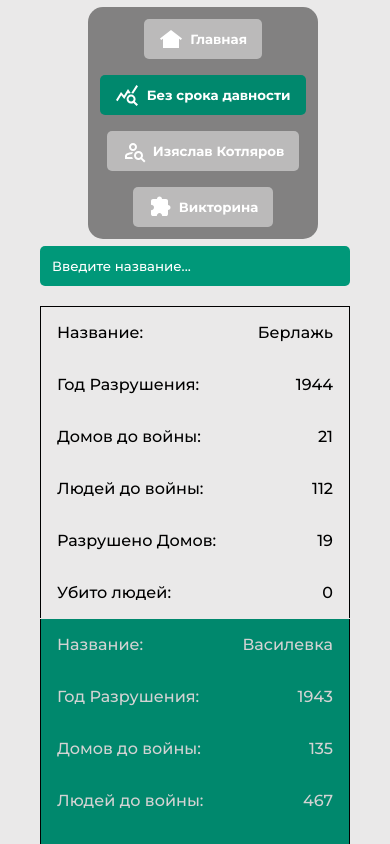
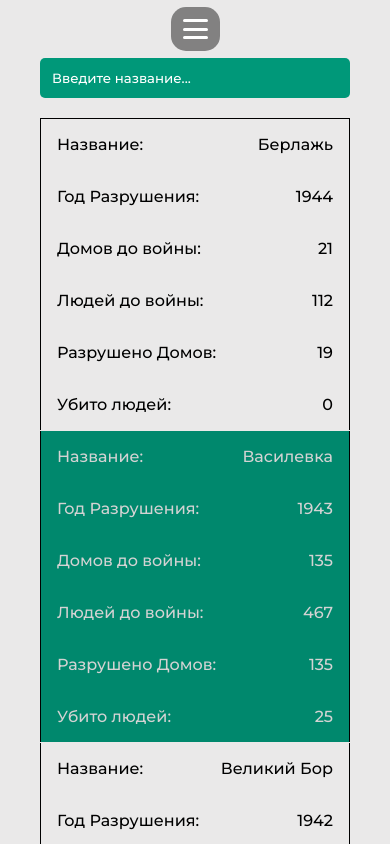
Before and after one commit to pbtyt/svetlogorsk_react, a React (Vite) app: page /svetlogorsk_react/search in a window 390 px wide. Shown: the top 844 px of the page. Built offline with nearby package versions, Linux system fonts and the light colour scheme.

Commit message:
menu update for mobile users

```diff
--- a/src/components/Header/Header.jsx
+++ b/src/components/Header/Header.jsx
@@ -1,11 +1,22 @@
-import React from 'react'
+import React, { useState } from 'react'
 import styles from './Header.module.css'
 
 import HeaderButton from '../HeaderButton/HeaderButton'
 
 const Header = ( {activeButtonIndex=0, bgColor=""} ) => {
+
+  const [isMenuVisible, setIsMenuVisible] = useState(true);
+
   return (
-    <div className={styles.buttonsWrapper}>
+    <div className={styles.buttonsWrapper} onClick={()=>setIsMenuVisible(prevState => !prevState)}>
+      <div className={styles.menu}>
+        <div className={styles.line}></div>
+        <div className={styles.line}></div>
+        <div className={styles.line}></div>
+      </div>
+
+
+      <div className={`${styles.headerButtonsWrapper} ${isMenuVisible ? styles.menuVisible : ""}`}>
         <HeaderButton
           path="/svetlogorsk_react/"
           svg_path='./Header/home.svg'
@@ -44,6 +55,7 @@ const Header = ( {activeButtonIndex=0, bgColor=""} ) => {
           isActive={activeButtonIndex===5}
           bgColor={bgColor}
         />
+      </div>
 
     </div>
   )
--- a/src/components/Header/Header.module.css
+++ b/src/components/Header/Header.module.css
@@ -11,18 +11,48 @@
 
     display: flex;
     align-items: center;
-    justify-content: center;
-    gap: .85rem;
+    flex-direction: column;
+    gap: 0.85rem;
 
     background: rgba(4, 4, 4, .45);
     padding: .75rem;
     border-radius: 15px;
 }
 
+.headerButtonsWrapper{
+    display: flex;
+    align-items: center;
+    justify-content: center;
+    gap: .85rem;
+}
+
+
+.menu{display: none;}
+
+.line{
+    width: 25px;
+    height: 3px;
+    background: white;
+    border-radius: 15px;
+}
+
 @media screen and (min-width: 320px) and (max-width: 480px){
-    .buttonsWrapper{
-        margin-left: 1rem;
-        gap: 1rem;
+    .headerButtonsWrapper{
+        align-items: end;
         flex-direction: column;
     }
+
+    .buttonsWrapper{
+        align-items: end;
+    }
+
+    .menu{
+        display: flex;
+        flex-direction: column;
+        gap: .34rem;
+    }
+
+    .headerButtonsWrapper.menuVisible{
+        display: none;
+    }
 }
--- a/src/pages/MainPage/MainPage.jsx
+++ b/src/pages/MainPage/MainPage.jsx
@@ -10,13 +10,14 @@ const MainPage = () => {
   return (
     <>
         <header className={styles.header}>
-            <div className={styles.test}>
+
+            <div className={styles.headerWrapper}>
                 <Header activeButtonIndex={1}/>
             </div>
             <video loop autoPlay muted className={styles.headerVideo}>
                 <source src={videoBG} type="video/mp4"/>
             </video>
-
+            <div style={{flexGrow: 1}}></div>
             <div className={styles.headerTitlesWrapper}>
                 <h1 className={styles.headerTitle}> Дорога памяти — Дорога славы </h1>
                 <p className={styles.headerSubtitle}>Светлогорщина с богатой историей</p>
--- a/src/pages/MainPage/MainPage.module.css
+++ b/src/pages/MainPage/MainPage.module.css
@@ -1,3 +1,8 @@
+.headerWrapper{
+	align-self: center;
+	flex-grow: 0;
+}
+
 .header{
 	width: 100%;
 	height: 100%;
@@ -76,6 +81,15 @@
 }
 
 @media screen and (min-width: 320px) and (max-width: 480px){
+	.headerWrapper{
+		align-self: end;
+		flex-grow: 0;
+
+		position: absolute;
+		top: 0;
+		right: 0;
+	}
+
 	.headerTitle{
 		font-size: 26px;
 	}
```
Lines whose indentation alone changed are shown as unchanged.
